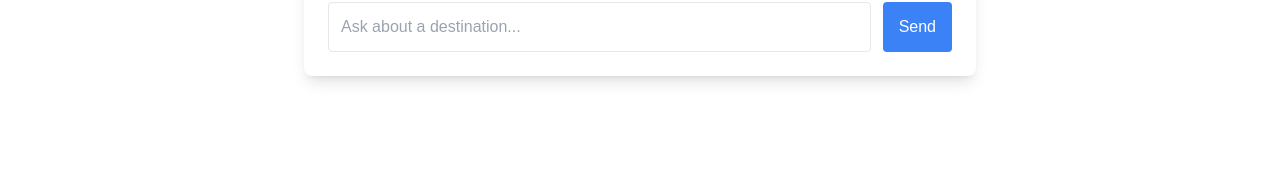
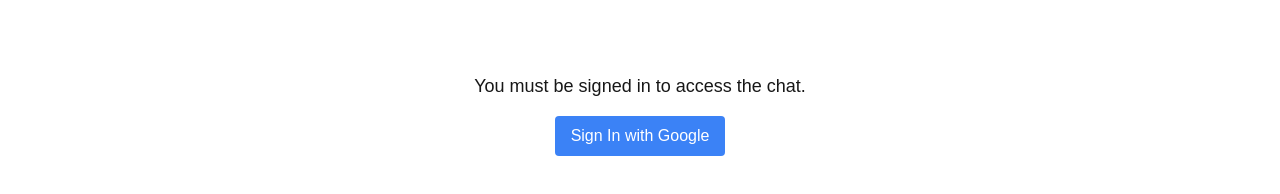
Before and after one commit to hushuolin/ai-travel-assistant, a Next.js app: page /chat in a window 1280 px wide. Shown: the part 382-576 px from the top of the page. Built offline with nearby package versions, Linux system fonts and the light colour scheme; no server answers.

Commit message:
Protect AI Chat & Require Authentication

```diff
--- a/src/app/chat/page.tsx
+++ b/src/app/chat/page.tsx
@@ -1,20 +1,35 @@
 "use client";
 
+import { useSession, signIn } from "next-auth/react";
 import ChatInput from "@/components/ChatInput";
 import ChatHistory from "@/components/ChatHistory";
-import { useState, useEffect } from "react";
+import { useState } from "react";
 
 export default function ChatPage() {
+  const { data: session, status } = useSession();
   const [messages, setMessages] = useState<string[]>([]);
 
   const handleNewMessage = (message: string) => {
-    console.log("New message received:", message); // ✅ Debugging log
     setMessages((prevMessages) => [...prevMessages, message]);
   };
 
-  useEffect(() => {
-    console.log("Chat history updated:", messages);
-  }, [messages]);
+  if (status === "loading") {
+    return <div className="flex justify-center items-center h-screen">Loading...</div>;
+  }
+
+  if (!session) {
+    return (
+      <div className="flex flex-col items-center justify-center h-screen">
+        <p className="text-lg">You must be signed in to access the chat.</p>
+        <button
+          className="bg-blue-500 px-4 py-2 text-white rounded mt-4 hover:bg-blue-600 transition"
+          onClick={() => signIn("google")}
+        >
+          Sign In with Google
+        </button>
+      </div>
+    );
+  }
 
   return (
     <div className="max-w-2xl mx-auto mt-10 bg-white p-6 rounded-lg shadow-lg">
```
Also changed, not shown: public/dev-logs.txt.
